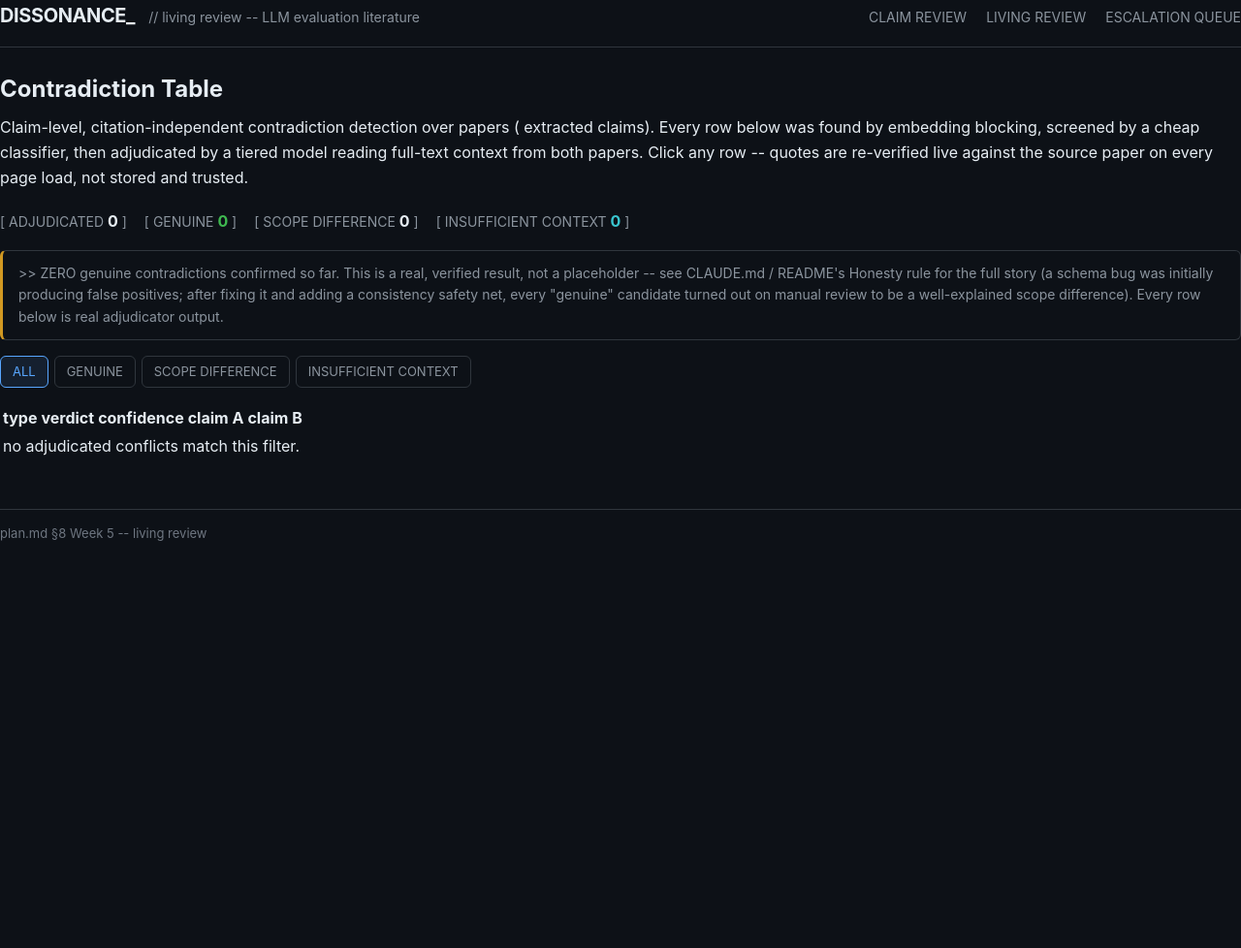
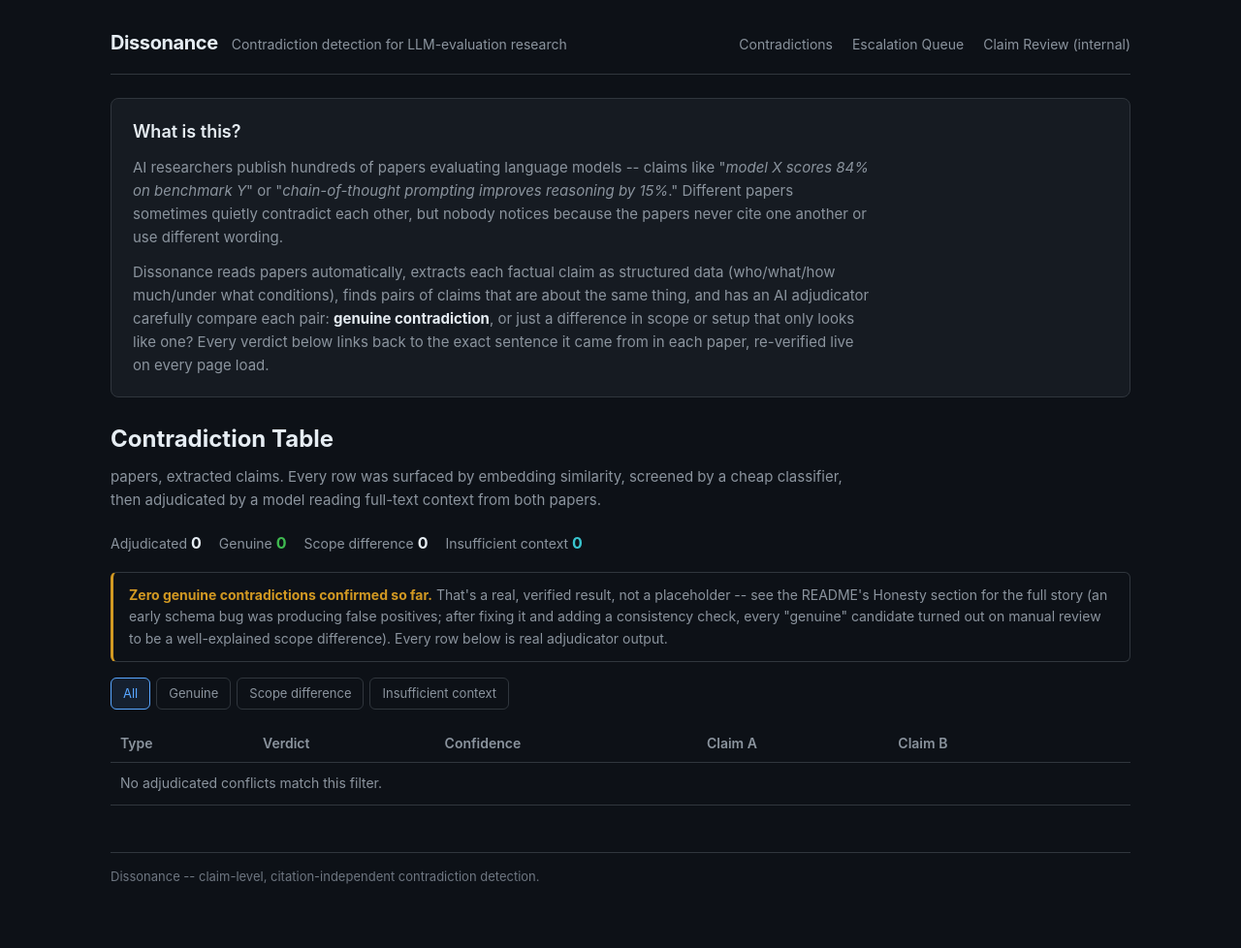
Before and after one commit to ashutosh-rath02/dissonance, a FastAPI app: page /review in a window 1280 px wide. Shown: the whole page at 97% size. Before the commit the page ends 558 px from the top, so only its background shows below. Run offline with FastAPI, Linux system fonts and the light colour scheme.

Commit message:
Simplify living review templates, add plain-English intro for new visitors

```diff
--- a/web/templates/base.html
+++ b/web/templates/base.html
@@ -3,26 +3,25 @@
 <head>
   <meta charset="utf-8">
   <meta name="viewport" content="width=device-width, initial-scale=1">
-  <title>{% block title %}DISSONANCE // CLAIM REVIEW{% endblock %}</title>
+  <title>{% block title %}Dissonance{% endblock %}</title>
   <link rel="stylesheet" href="/static/style.css">
 </head>
 <body>
-  <div class="scanlines" aria-hidden="true"></div>
-  <div class="crt-wrap">
+  <div class="page">
     <header class="site-header">
-      <a href="/" class="logo">DISSONANCE<span class="cursor">_</span></a>
-      <span class="tagline">{% block tagline %}// claim review terminal{% endblock %}</span>
+      <a href="/review" class="logo">Dissonance</a>
+      <span class="tagline">{% block tagline %}Contradiction detection for LLM-evaluation research{% endblock %}</span>
       <nav class="site-nav">
-        <a href="/">CLAIM REVIEW</a>
-        <a href="/review">LIVING REVIEW</a>
-        <a href="/review/escalated">ESCALATION QUEUE</a>
+        <a href="/review">Contradictions</a>
+        <a href="/review/escalated">Escalation Queue</a>
+        <a href="/">Claim Review (internal)</a>
       </nav>
     </header>
     <main>
       {% block content %}{% endblock %}
     </main>
     <footer class="site-footer">
-      <span>{% block footer %}plan.md §5.1 -- golden set labeling{% endblock %}</span>
+      <span>{% block footer %}Dissonance -- claim-level, citation-independent contradiction detection.{% endblock %}</span>
     </footer>
   </div>
 </body>
--- a/web/templates/living_review.html
+++ b/web/templates/living_review.html
@@ -1,67 +1,82 @@
 {% extends "base.html" %}
-{% block title %}LIVING REVIEW // DISSONANCE{% endblock %}
-{% block tagline %}// living review -- LLM evaluation literature{% endblock %}
-{% block footer %}plan.md §8 Week 5 -- living review{% endblock %}
+{% block title %}Dissonance -- Contradiction Table{% endblock %}
+{% block tagline %}Contradiction detection for LLM-evaluation research{% endblock %}
+{% block footer %}Dissonance -- claim-level, citation-independent contradiction detection.{% endblock %}
 {% block content %}
+
+<section class="intro-panel">
+  <h2>What is this?</h2>
+  <p>
+    AI researchers publish hundreds of papers evaluating language models -- claims like
+    "<em>model X scores 84% on benchmark Y</em>" or "<em>chain-of-thought prompting improves
+    reasoning by 15%</em>." Different papers sometimes quietly contradict each other, but nobody
+    notices because the papers never cite one another or use different wording.
+  </p>
+  <p>
+    Dissonance reads papers automatically, extracts each factual claim as structured data
+    (who/what/how much/under what conditions), finds pairs of claims that are about the same
+    thing, and has an AI adjudicator carefully compare each pair: <strong>genuine contradiction</strong>,
+    or just a difference in scope or setup that only looks like one? Every verdict below links back
+    to the exact sentence it came from in each paper, re-verified live on every page load.
+  </p>
+</section>
 
 <section class="paper-header">
   <h1>Contradiction Table</h1>
-  <p class="mono-dim">
-    Claim-level, citation-independent contradiction detection over {{ totals.papers }} papers
-    ({{ totals.claims }} extracted claims). Every row below was found by embedding blocking,
-    screened by a cheap classifier, then adjudicated by a tiered model reading full-text context
-    from both papers. Click any row -- quotes are re-verified live against the source paper on
-    every page load, not stored and trusted.
+  <p class="lede">
+    {{ totals.papers }} papers, {{ totals.claims }} extracted claims. Every row was surfaced by
+    embedding similarity, screened by a cheap classifier, then adjudicated by a model reading
+    full-text context from both papers.
   </p>
 </section>
 
 <section class="stats-bar">
-  <span class="stat">[ ADJUDICATED <b>{{ totals.adjudicated }}</b> ]</span>
-  <span class="stat stat-good">[ GENUINE <b>{{ totals.genuine }}</b> ]</span>
-  <span class="stat">[ SCOPE DIFFERENCE <b>{{ totals.scope_difference }}</b> ]</span>
-  <span class="stat stat-warn">[ INSUFFICIENT CONTEXT <b>{{ totals.insufficient_context }}</b> ]</span>
+  <span class="stat">Adjudicated <b>{{ totals.adjudicated }}</b></span>
+  <span class="stat stat-good">Genuine <b>{{ totals.genuine }}</b></span>
+  <span class="stat">Scope difference <b>{{ totals.scope_difference }}</b></span>
+  <span class="stat stat-warn">Insufficient context <b>{{ totals.insufficient_context }}</b></span>
 </section>
 
 {% if totals.genuine == 0 %}
 <div class="banner banner-warn">
-  &gt;&gt; ZERO genuine contradictions confirmed so far. This is a real, verified result, not a
-  placeholder -- see CLAUDE.md / README's Honesty rule for the full story (a schema bug was
-  initially producing false positives; after fixing it and adding a consistency safety net, every
-  "genuine" candidate turned out on manual review to be a well-explained scope difference).
-  Every row below is real adjudicator output.
+  <strong>Zero genuine contradictions confirmed so far.</strong> That's a real, verified result,
+  not a placeholder -- see the README's Honesty section for the full story (an early schema bug
+  was producing false positives; after fixing it and adding a consistency check, every "genuine"
+  candidate turned out on manual review to be a well-explained scope difference). Every row below
+  is real adjudicator output.
 </div>
 {% endif %}
 
 <section class="filter-bar">
-  <a href="/review" class="{{ 'filter-active' if not active_filter else '' }}">ALL</a>
-  <a href="/review?verdict=genuine" class="{{ 'filter-active' if active_filter == 'genuine' else '' }}">GENUINE</a>
-  <a href="/review?verdict=scope_difference" class="{{ 'filter-active' if active_filter == 'scope_difference' else '' }}">SCOPE DIFFERENCE</a>
-  <a href="/review?verdict=insufficient_context" class="{{ 'filter-active' if active_filter == 'insufficient_context' else '' }}">INSUFFICIENT CONTEXT</a>
+  <a href="/review" class="{{ 'filter-active' if not active_filter else '' }}">All</a>
+  <a href="/review?verdict=genuine" class="{{ 'filter-active' if active_filter == 'genuine' else '' }}">Genuine</a>
+  <a href="/review?verdict=scope_difference" class="{{ 'filter-active' if active_filter == 'scope_difference' else '' }}">Scope difference</a>
+  <a href="/review?verdict=insufficient_context" class="{{ 'filter-active' if active_filter == 'insufficient_context' else '' }}">Insufficient context</a>
 </section>
 
-<table class="paper-table">
+<table class="data-table">
   <thead>
     <tr>
-      <th>type</th>
-      <th>verdict</th>
-      <th>confidence</th>
-      <th>claim A</th>
-      <th>claim B</th>
+      <th>Type</th>
+      <th>Verdict</th>
+      <th>Confidence</th>
+      <th>Claim A</th>
+      <th>Claim B</th>
       <th></th>
     </tr>
   </thead>
   <tbody>
     {% for c in conflicts %}
     <tr>
-      <td class="mono-dim">{{ c.type }}</td>
-      <td><span class="badge badge-verdict-{{ c.verdict }}">{{ c.verdict }}</span></td>
+      <td class="text-dim">{{ c.type }}</td>
+      <td><span class="badge badge-verdict-{{ c.verdict }}">{{ c.verdict | replace('_', ' ') }}</span></td>
       <td class="num">{{ "%.0f"|format(c.confidence * 100) if c.confidence is not none else "--" }}%</td>
-      <td class="title-cell">{{ c.claim_a_assertion }}<br><span class="mono-dim">{{ c.claim_a_paper_title }}</span></td>
-      <td class="title-cell">{{ c.claim_b_assertion }}<br><span class="mono-dim">{{ c.claim_b_paper_title }}</span></td>
-      <td><a href="/review/conflicts/{{ c.conflict_id }}" class="link-review">READ &raquo;</a></td>
+      <td class="title-cell">{{ c.claim_a_assertion }}<br><span class="text-dim">{{ c.claim_a_paper_title }}</span></td>
+      <td class="title-cell">{{ c.claim_b_assertion }}<br><span class="text-dim">{{ c.claim_b_paper_title }}</span></td>
+      <td><a href="/review/conflicts/{{ c.conflict_id }}" class="link-review">Read &raquo;</a></td>
     </tr>
     {% else %}
-    <tr><td colspan="6" class="mono-dim">no adjudicated conflicts match this filter.</td></tr>
+    <tr><td colspan="6" class="text-dim">No adjudicated conflicts match this filter.</td></tr>
     {% endfor %}
   </tbody>
 </table>
```
Also changed, not shown: web/templates/conflict_detail.html (+28 -28 lines), web/templates/escalation_queue.html (+16 -17 lines).
